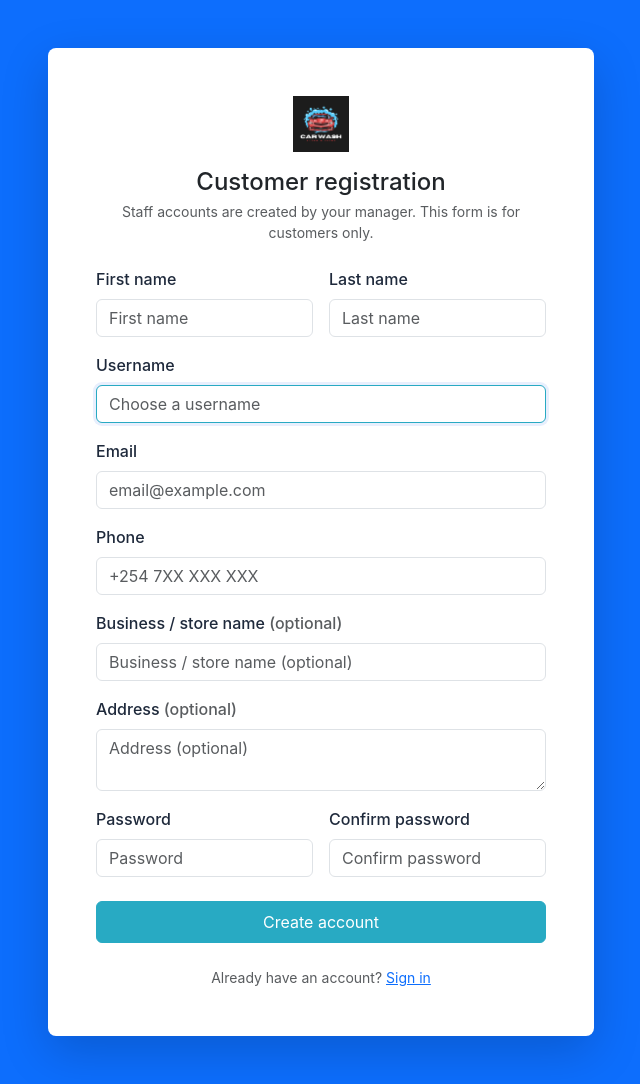
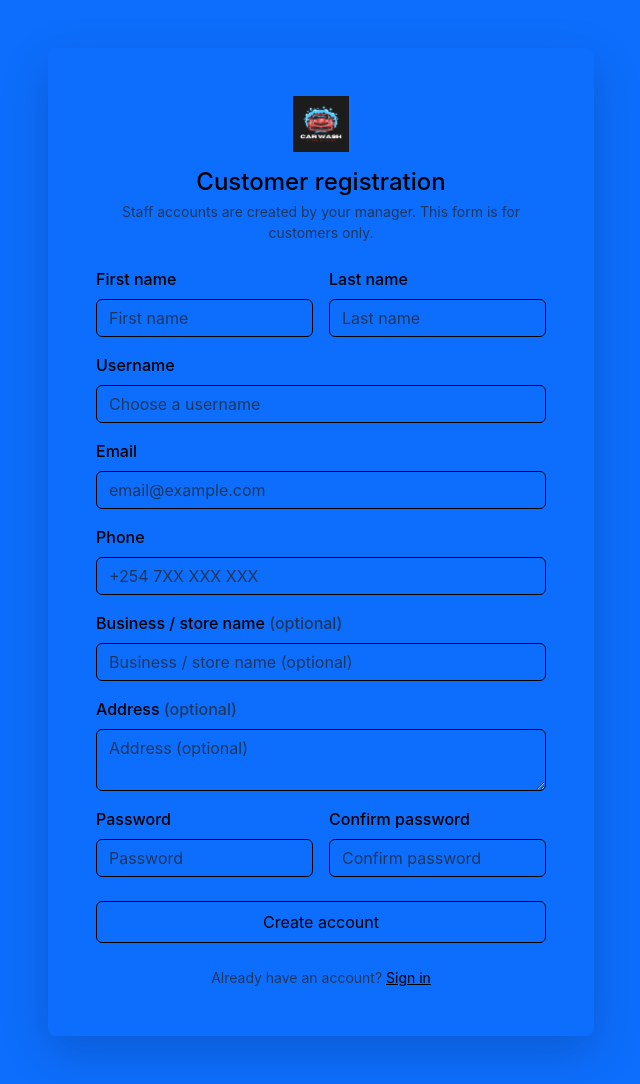
Before and after one commit to Omollodev/car-detailing-workflow-management-system, a Django app: page /accounts/register/customer/ in a window 1280 px wide. Shown: the whole page, without its empty margins (319-959 px from the left). Run offline with Django 4.2, Linux system fonts and the light colour scheme; some libraries are stand-ins or nearby versions.

Commit message:
simplified UI

```diff
--- a/config/settings.py
+++ b/config/settings.py
@@ -21,7 +21,7 @@
 # SECURITY WARNING: don't run with debug turned on in production!
 DEBUG = os.getenv('DEBUG', 'True').lower() in ('true', '1', 'yes')
 
-ALLOWED_HOSTS = os.getenv('ALLOWED_HOSTS', '127.0.0.1').split(',')
+ALLOWED_HOSTS = os.getenv('ALLOWED_HOSTS', 'localhost,127.0.0.1').split(',')
 
 # Application definition
 INSTALLED_APPS = [
--- a/static/css/style.css
+++ b/static/css/style.css
@@ -1,24 +1,35 @@
 /* DetailFlow - Custom Styles */
 
 :root {
-    --primary: #28aac3;
-    --primary-hover: #2190a6;
-    --secondary: #64748b;
-    --success: #22c55e;
-    --warning: #f59e0b;
-    --danger: #ef4444;
-    --info: #06b6d4;
-    --light: #f8fafc;
-    --dark: #1e293b;
-    --body-bg: #3d4a5a;
-    --sidebar-bg: #3d4a5a;
+    --primary: #000000;
+    --primary-hover: #000000;
+    --secondary: #000000;
+    --success: #000000;
+    --warning: #000000;
+    --danger: #000000;
+    --info: #000000;
+    --light: #ffffff;
+    --dark: #000000;
+    --body-bg: #ffffff;
+    --sidebar-bg: #ffffff;
     --sidebar-width: 260px;
 }
 
 /* Base Styles */
+html, body {
+    font-family: 'Inter', -apple-system, BlinkMacSystemFont, 'Segoe UI', Roboto, sans-serif;
+    background-color: var(--body-bg) !important;
+    color: #000000 !important;
+}
+
+* {
+    background: transparent !important;
+    color: #000000 !important;
+    border-color: #000000 !important;
+}
+
 body {
-    font-family: 'Inter', -apple-system, BlinkMacSystemFont, 'Segoe UI', Roboto, sans-serif;
-    background-color: var(--body-bg);
+    background-color: var(--body-bg) !important;
 }
 
 /* Sidebar */
```
Also changed, not shown: media/profile_pics/IMG-20251209-WA0009.jpg (added).
